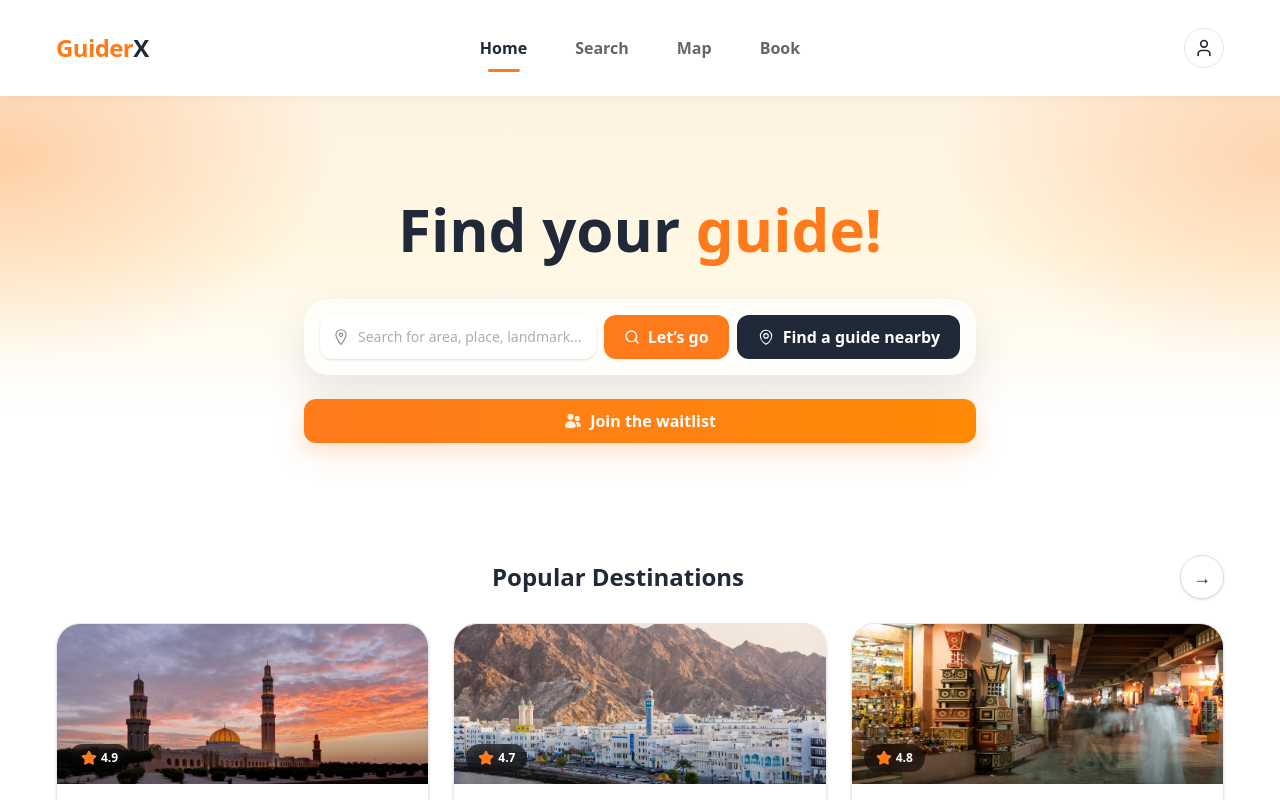
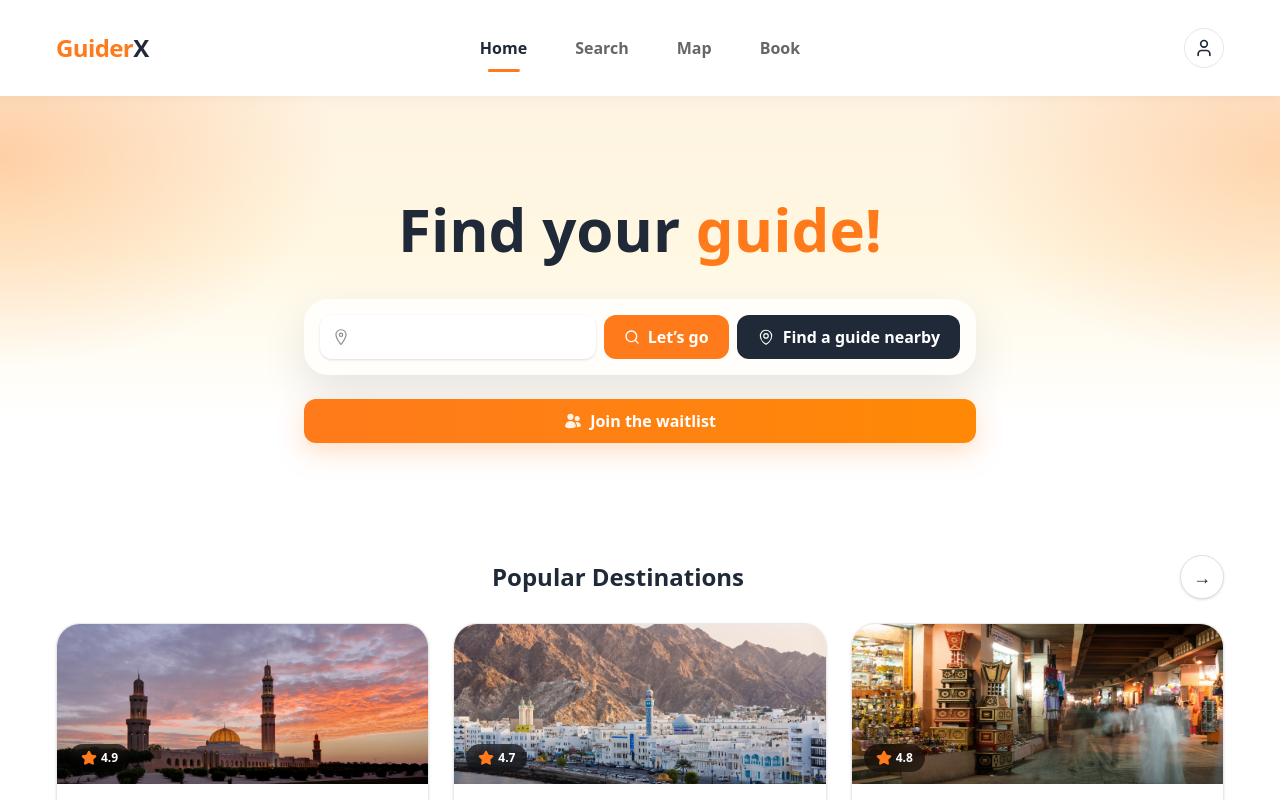
Before and after one commit to AsalaAlsalhi/GuiderX, a Next.js app: page / in a window 1280 px wide. Shown: the top 800 px of the page. Built offline with nearby package versions, Linux system fonts and the light colour scheme.

Commit message:
UPDATE HERO

```diff
--- a/components/Hero.tsx
+++ b/components/Hero.tsx
@@ -47,7 +47,6 @@ export default function Hero() {
                       onChange={(e) => setQ(e.target.value)}
                       onKeyDown={(e) => e.key === "Enter" && goSearch()}
                       type="text"
-                      placeholder="Search for area, place, landmark..."
                       className="w-full outline-none text-sm bg-transparent text-[var(--brand-green)] placeholder:text-[var(--brand-olive)]/70"
                     />
                   </div>
```
